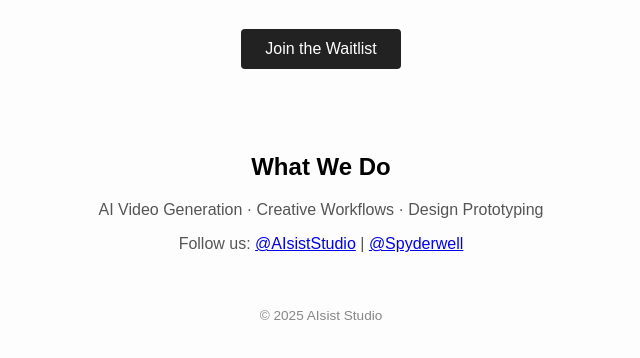
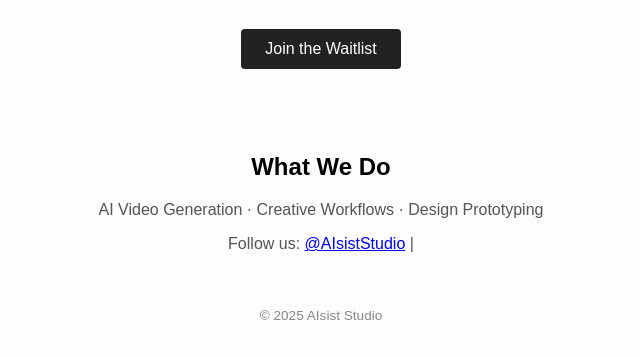
Before and after one commit to SpyderBox/aisiststudio-site, a plain HTML site: page index.html in a window 1280 px wide. Shown: the part 138-496 px from the top of the page, without its empty margins (319-959 px from the left). Drawn offline with Linux system fonts and the light colour scheme.

Commit message:
Add files via upload
removed Spyderwell from AIsistStudio copy

```diff
--- a/index.html
+++ b/index.html
@@ -25,8 +25,7 @@
     <p>AI Video Generation · Creative Workflows · Design Prototyping</p>
     <p>Follow us:
       <a href="https://x.com/AIsistStudio">@AIsistStudio</a> |
-      <a href="https://x.com/Spyderwell">@Spyderwell</a>
-    </p>
+     </p>
   </main>
 
   <footer>
```
